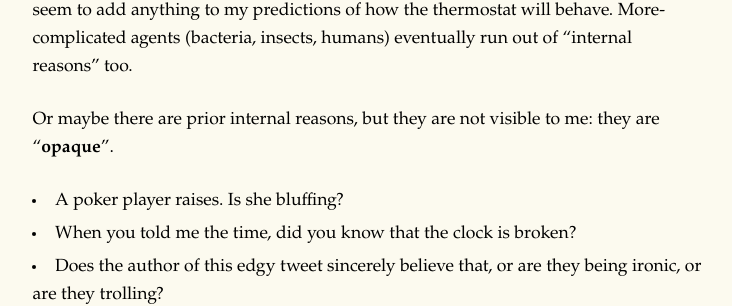
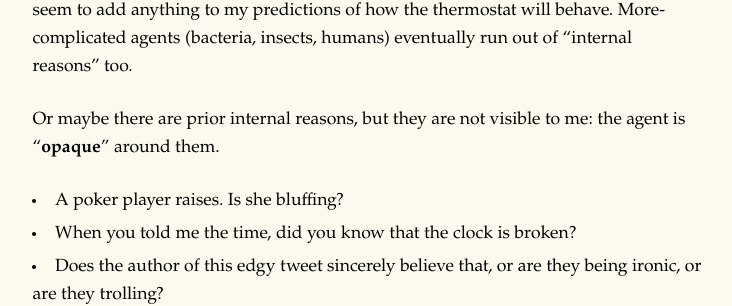
Before and after one commit to benwr/benwr.github.io, a Jekyll site: the page built from _posts/2026-11-21-obstacles-to-mindreading.md, in a window 1280 px wide and 900 px high, scrolled down 1816 px. Shown: the part 149-455 px from the top of the window, without its empty margins (273-1005 px from the left). Built offline with Jekyll 4.4.1, drawn with Linux system fonts in a browser that asks for light colours; some web fonts are replaced.

Commit message:
Sync Obstacles to mindreading with LessWrong edit
Co-Authored-By: Claude Opus 5.5 <noreply@anthropic.com>

```diff
--- a/_posts/2026-11-21-obstacles-to-mindreading.md
+++ b/_posts/2026-11-21-obstacles-to-mindreading.md
@@ -33,7 +33,7 @@ Maybe there simply are no prior internal reasons for the things I observe or inf
 
 -   The thermostat 'wants' the temperature to match its set point, and when I try to ask "why" it wants that, I find myself only able to find reasons that are more "external": "That's what its manufacturers designed it to seek," or "that's what its firmware is tuned to optimize for." If I try to ascribe more-internal reasons to it, they seem at least a little false: "It thinks the set point is the 'right' temperature for it to be", or "It wants to please its operator" both feel like too much of a stretch; maybe because they don't seem to add anything to my predictions of how the thermostat will behave. More-complicated agents (bacteria, insects, humans) eventually run out of "internal reasons" too.
 
-Or maybe there are prior internal reasons, but they are not visible to me: they are "**opaque**".
+Or maybe there are prior internal reasons, but they are not visible to me: the agent is "**opaque**" around them.
 
 -   A poker player raises. Is she bluffing?
 -   When you told me the time, did you know that the clock is broken?
```
